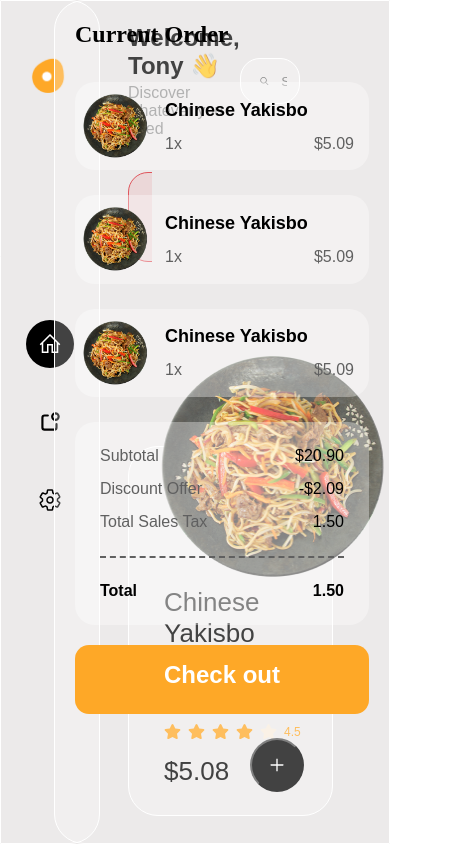
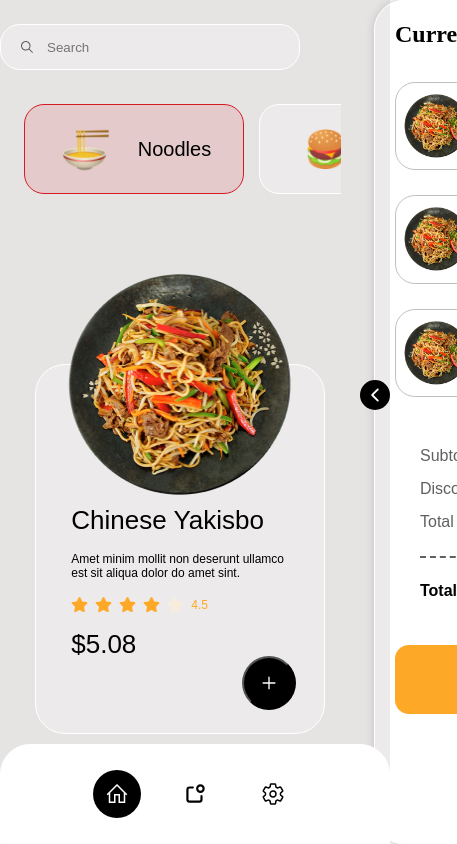
Before and after one commit to Sadriddin0124/Restaurant-CRM, a React (Vite) app: page /home in a window 390 px wide. Shown: the top 844 px of the page, 457 px wide, since content can reach past the window. Built offline with nearby package versions, Linux system fonts and the light colour scheme.

Commit message:
mobile almost completed

```diff
--- a/src/components/Navbar/Navbar.scss
+++ b/src/components/Navbar/Navbar.scss
@@ -58,3 +58,12 @@
     background: transparent;
     padding: 12px;
 }
+
+@media (max-width: 1151px) {
+    .navbar {
+        padding: 24px 0;
+    }
+    .navbar__left {
+        display: none;
+    }
+}
--- a/src/components/RightBar/RightBar.jsx
+++ b/src/components/RightBar/RightBar.jsx
@@ -1,9 +1,12 @@
 import React from 'react'
 import "./RightBar.scss"
 import Food from "../../assets/food1.png"
-const RightBar = () => {
+import { IoIosArrowBack } from "react-icons/io";
+
+const RightBar = ({openRightBar, setOpenRightBar}) => {
   return (
-    <aside className='right'>
+    <aside className={openRightBar ? 'right_0 right' : "right"}>
+    <button className={openRightBar ? 'right__close right__open' : "right__open"} onClick={()=>setOpenRightBar(prev=> !prev)}><IoIosArrowBack /></button>
       <h1 className="right__title">Current Order</h1>
       <div className="right__cards">
         <div className="right__card">
--- a/src/components/RightBar/RightBar.scss
+++ b/src/components/RightBar/RightBar.scss
@@ -14,6 +14,7 @@
 .right {
     position: fixed;
     right: 0;
+    top: 0;
     width: 336px;
     height: 100vh;
     background: var(--slate);
@@ -127,3 +128,43 @@
     color: var(--white);
     margin-top: 20px;
 }
+
+.right__open {
+    position: absolute;
+    top: 45%;
+    left: -15px;
+    width: 30px;
+    height: 30px;
+    background: var(--black);
+    border-radius: 50%;
+    border: none;
+    color: var(--white);
+    font-size: 20px;
+    @extend %flex_center;
+    cursor: pointer;
+    display: none;
+}
+
+
+@media (max-width: 900px) {
+    .right {
+        right: -320px;
+        box-shadow: 0 0 10px silver;
+        transition: .3s all;
+    }
+    .right__open {
+        display: flex;
+        transition: .5s all;
+    }
+    .right_0 {
+        z-index: 13;
+        right: 0 !important;
+        background: var(--white);
+    }
+    .right__close {
+        transform: rotate(180deg);
+    }
+    .right__card {
+        border: 1px solid silver;
+    }
+}
--- a/src/components/Sidebar/Sidebar.scss
+++ b/src/components/Sidebar/Sidebar.scss
@@ -13,7 +13,7 @@
 
 .sidebar {
     position: fixed;
-    top: 0;
+    bottom: 0;
     left: 0;
     width: 100px;
     height: 100vh;
@@ -57,3 +57,30 @@
     border-radius: 50vw;
     color: var(--white);
 }
+
+@media (max-width: 900px) {
+    .sidebar {
+        right: 0;
+        bottom: 0;
+        height: 100vw;
+        background: var(--white);
+        z-index: 12;
+        width: 100%;
+        height: 100px;
+        border-radius: 30px 30px 0 0;
+    }
+    .sidebar__list {
+        flex-direction: row;
+    }
+    .sidebar__logo {
+        left: 27px;
+        top: 27px;
+    }
+}
+
+
+@media (max-width: 447px) {
+    .sidebar__logo {
+        display: none;
+    }
+}
--- a/src/components/Table/Table.jsx
+++ b/src/components/Table/Table.jsx
@@ -24,8 +24,8 @@ export default function BasicTable() {
   return (
     <TableContainer >
       <Table sx={{ minWidth: 650, background: "transparent" }} aria-label="simple table">
-        <TableHead sx={{ background: "rgba(255, 255, 255, 0.26)", borderRadius: "50px" }}>
-          <TableRow>
+        <TableHead sx={{ backgroundColor: 'rgba(255, 255, 255, 0.26)', borderRadius: '40px' }}>
+          <TableRow sx={{ backgroundColor: 'rgba(255, 255, 255, 0.26)', borderRadius: '40px' }}>
             <TableCell>Id</TableCell>
             <TableCell align="right">Worker name</TableCell>
             <TableCell align="right">Date</TableCell>
--- a/src/pages/Home/Home.jsx
+++ b/src/pages/Home/Home.jsx
@@ -68,6 +68,7 @@ const Home = () => {
       price: "$5.08",
     },
   ]);
+  const [openRightBar, setOpenRightBar] = useState(false)
   return (
     <div className="home">
       <div className="home__sidebar">
@@ -98,7 +99,7 @@ const Home = () => {
         </div>
       </div>
       <div className="home__right">
-        <RightBar />
+        <RightBar openRightBar={openRightBar} setOpenRightBar={setOpenRightBar}/>
       </div>
     </div>
   );
--- a/src/pages/Home/Home.scss
+++ b/src/pages/Home/Home.scss
@@ -52,3 +52,27 @@
     justify-content: space-between;
     gap: 20px;
 }
+
+@media (max-width: 900px) {
+    .home__foods {
+        padding: 10px 20px 10px 10px;
+        width: 100%;
+        justify-content: center;
+    }
+    .home {
+        // flex-direction: column;
+        align-items: flex-start;
+        justify-content: start;
+        overflow: hidden;
+        gap: 0;
+    }
+    .home__center {
+        width: 95%;
+    }
+    .home__sidebar,.home__right {
+        width: 0;
+    }
+    .home__category {
+        margin-right: 30px;
+    }
+}
--- a/src/pages/Notifications/Notifications.scss
+++ b/src/pages/Notifications/Notifications.scss
@@ -43,3 +43,9 @@
     border-radius: 30px;
     background: var(--slate);
 }
+
+@media (max-width: 1151px) {
+    .notifications__navbar {
+        width: 100%;
+    }
+}
```
